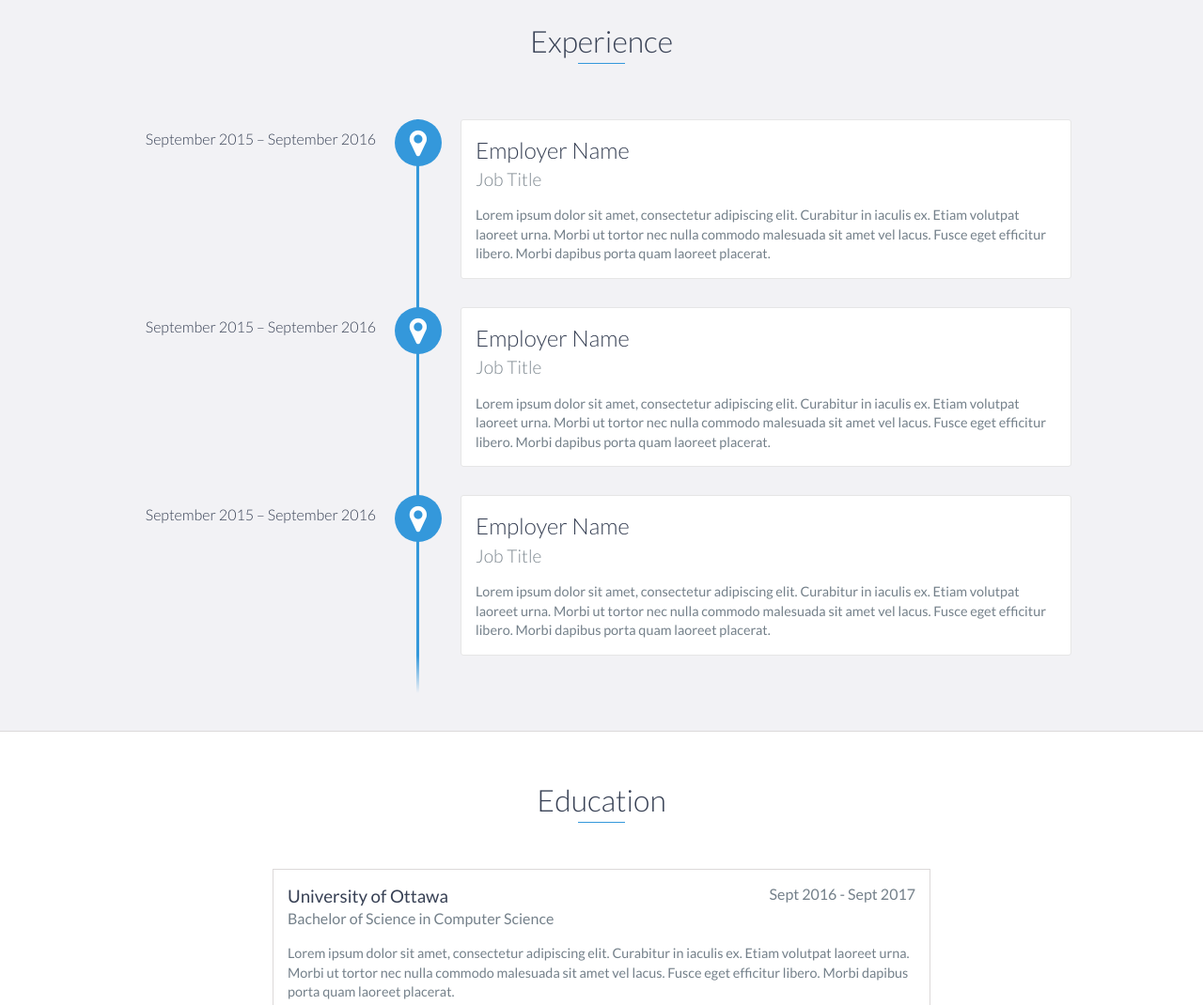
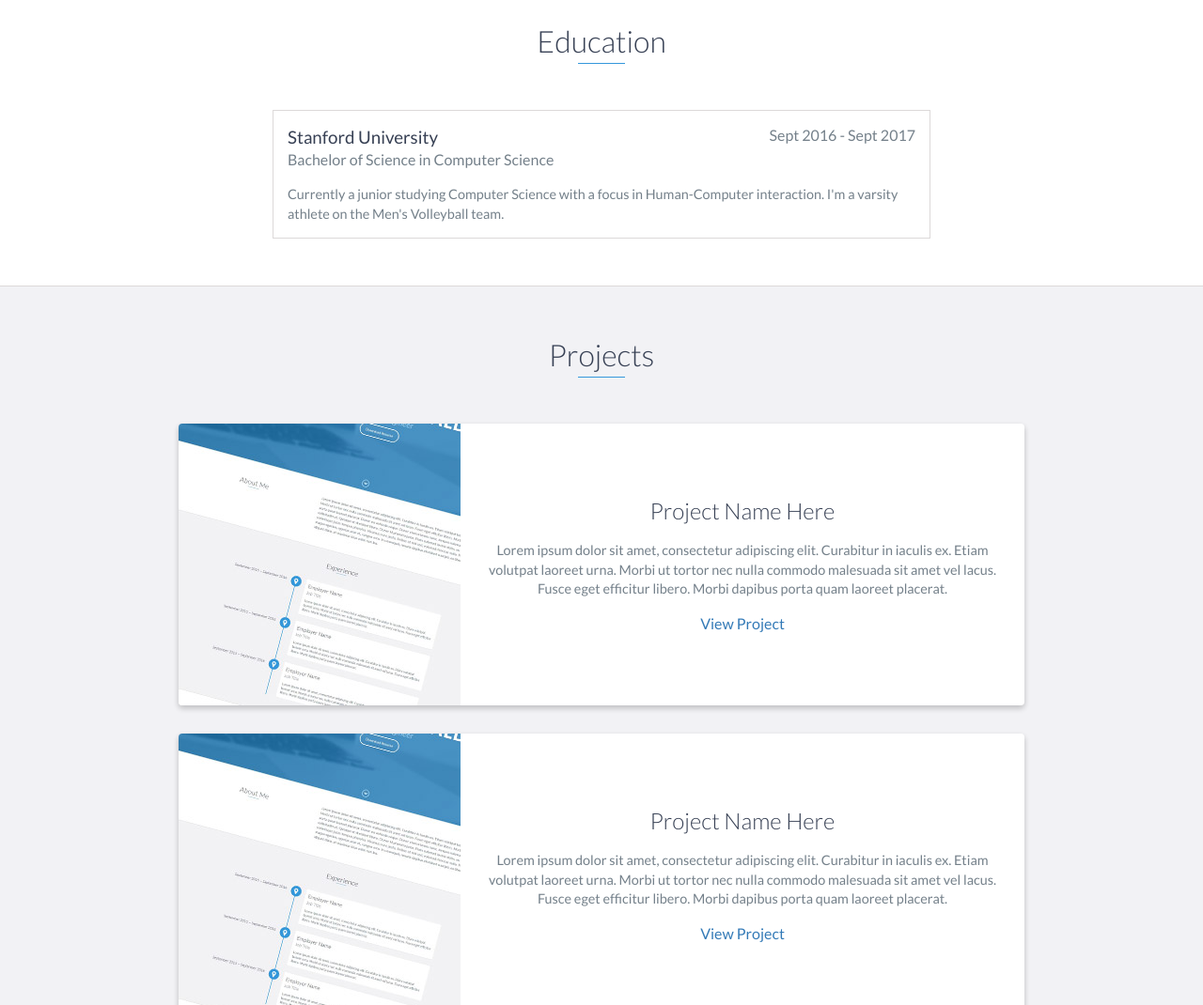
Before and after one commit to Piecewise13/Portfolio, a website: page index.html in a window 1280 px wide. Shown: the part 1140-2210 px from the top of the page at 94% size. Drawn offline with nearby package versions, Linux system fonts and the light colour scheme.

Commit message:
index changes

```diff
--- a/index.html
+++ b/index.html
@@ -86,7 +86,7 @@
         </div>
     </div>
     <!-- End #about -->
-
+<!--
     <div id="experience" class="background-alt">
         <h2 class="heading">Experience</h2>
         <div id="experience-timeline">
@@ -114,21 +114,21 @@
                 </p>
             </div>
         </div>
-    </div>
+    </div> -->
     <!-- End #experience -->
 
     <div id="education">
         <h2 class="heading">Education</h2>
         <div class="education-block">
-            <h3>University of Ottawa</h3>
+            <h3>Stanford University</h3>
             <span class="education-date">Sept 2016 - Sept 2017</span>
             <h4>Bachelor of Science in Computer Science</h4>
             <p>
-                Lorem ipsum dolor sit amet, consectetur adipiscing elit. Curabitur in iaculis ex. Etiam volutpat laoreet urna. Morbi ut tortor nec nulla commodo malesuada sit amet vel lacus. Fusce eget efficitur libero. Morbi dapibus porta quam laoreet placerat.
+               Currently a junior studying Computer Science with a focus in Human-Computer interaction. I'm a varsity athlete on the Men's Volleyball team.
             </p>
         </div>
         <!-- End .education-block -->
-
+<!--
         <div class="education-block">
             <h3>University of Ottawa</h3>
             <span class="education-date">Sept 2016 - Sept 2017</span>
@@ -144,7 +144,7 @@
                     Lorem ipsum dolor sit amet, consectetur adipiscing elit.
                 </li>
             </ul>
-        </div>
+        </div> -->
         <!-- End .education-block -->
     </div>
     <!-- End #education -->
```
